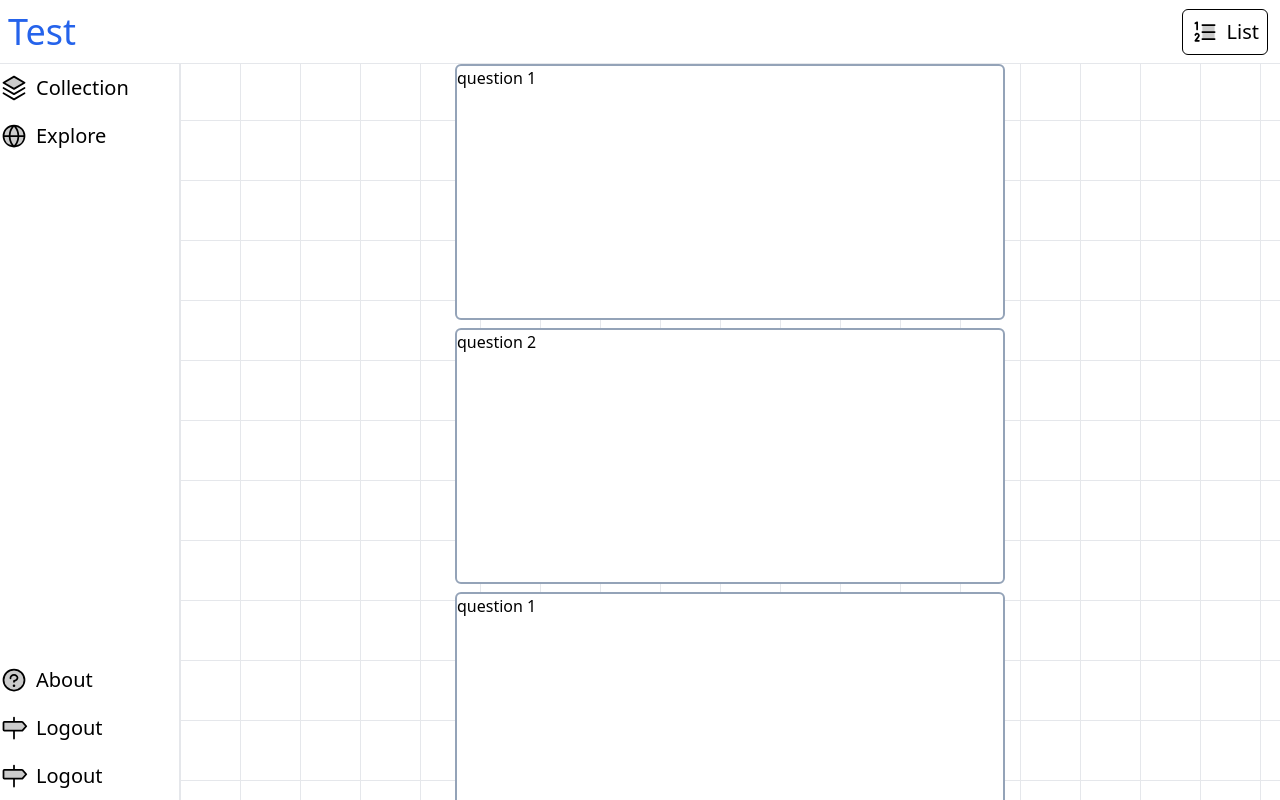
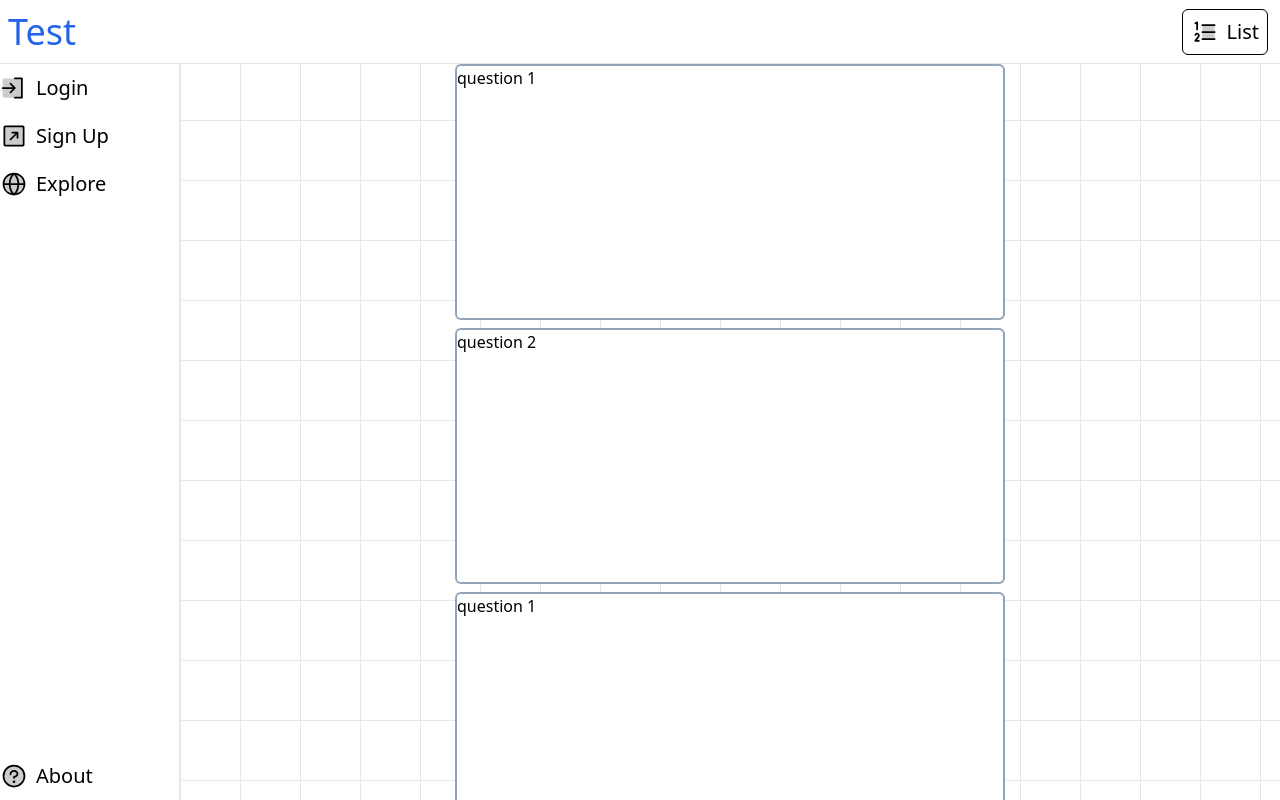
Before and after one commit to marko-kreso/flash-quiz, a Nuxt app: page / in a window 1280 px wide. Built offline with nearby package versions, Linux system fonts and the light colour scheme.

Commit message:
added login signup buttons

```diff
--- a/app.vue
+++ b/app.vue
@@ -20,16 +20,16 @@
         <div class="flex-1">
           <nav class="h-full flex flex-col bg-white">
             <ul class="flex flex-col flex-1">
-              <li class="flex flex-col justify-center h-12"><IconListElement name="ph:stack-duotone" text="Collection"/></li>
+              <li  class="flex flex-col justify-center h-12"><IconListElement name="ph:sign-in-duotone" text="Login"/></li>
+              <li  class="flex flex-col justify-center h-12"><IconListElement name="ph:arrow-square-up-right-duotone" text="Sign Up"/></li>
+              <!-- <li class="flex flex-row align-center justify-evenly mb-1"><button class="rounded-md bg-blue-400 px-3 py-2">Log in</button> <button class="rounded-md bg-orange-400 px-3 py-2">Sign up</button></li> -->
+              <li v-if="loggedIn" class="flex flex-col justify-center h-12"><IconListElement name="ph:stack-duotone" text="Collection"/></li>
               <li class="flex flex-col justify-center h-12"><IconListElement name="ph:globe-simple-duotone" text="Explore"/></li>
             </ul>
             <ul class="flex flex-col justify-end flex-1">
               <li class="flex flex-col justify-center h-12"><IconListElement name="ph:question-duotone" text="About"/></li>
               <li v-if="loggedIn" class="flex flex-col justify-center h-12"><IconListElement name="ph:user-circle-duotone" text="Profile"/></li>
               <li v-if="loggedIn" class="flex flex-col justify-center h-12"><IconListElement name="ph:signpost-duotone" text="Logout"/></li>
-              <!-- <li class="flex flex-row align-center justify-evenly mb-1"><button class="rounded-md bg-slate-400 px-3 py-2">Log in</button> <button class="rounded-md bg-slate-400 px-3 py-2">Sign up</button></li> -->
-              <li  class="flex flex-col justify-center h-12"><IconListElement name="ph:signpost-duotone" text="Logout"/></li>
-              <li  class="flex flex-col justify-center h-12"><IconListElement name="ph:signpost-duotone" text="Logout"/></li>
             </ul>
           </nav>
         </div>
```
